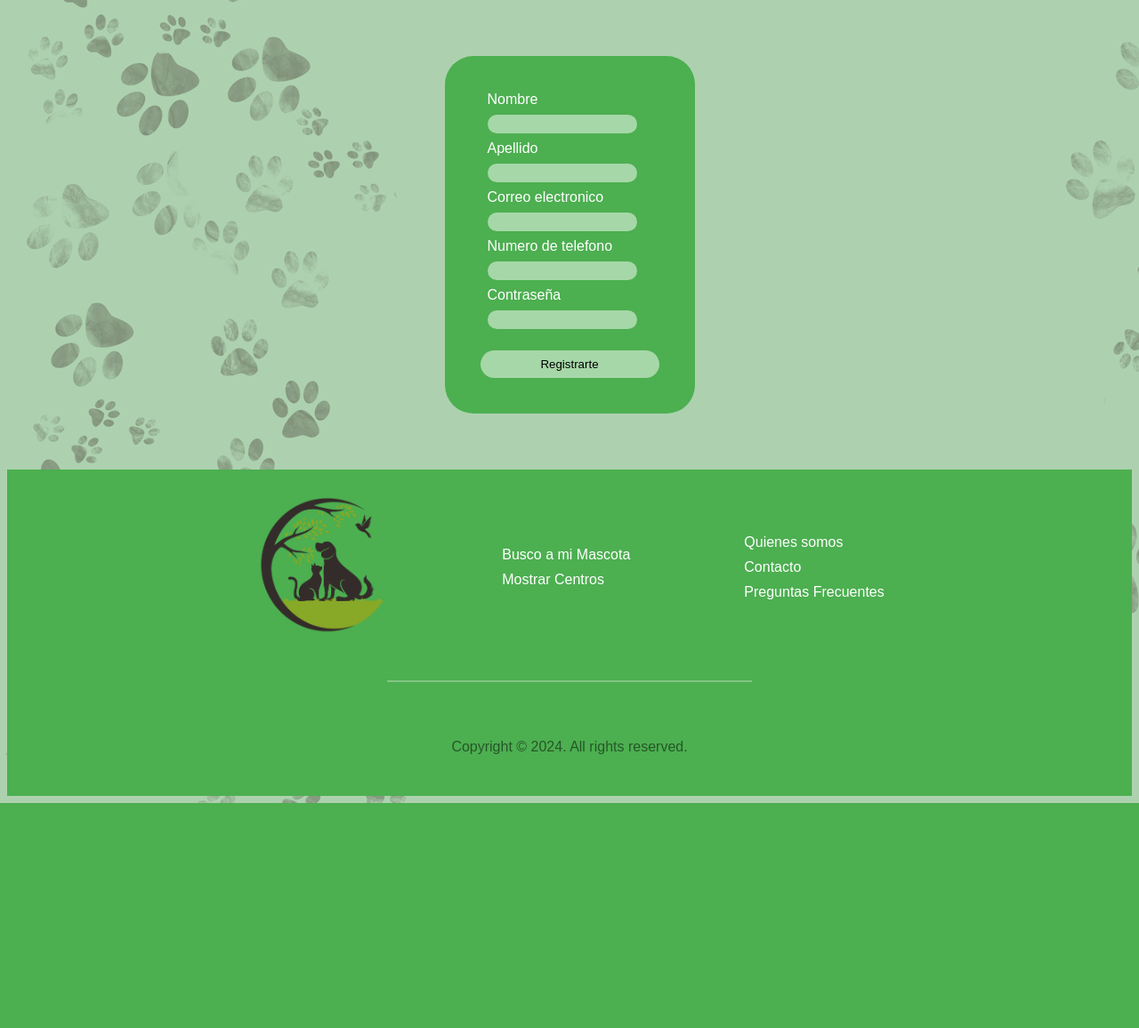
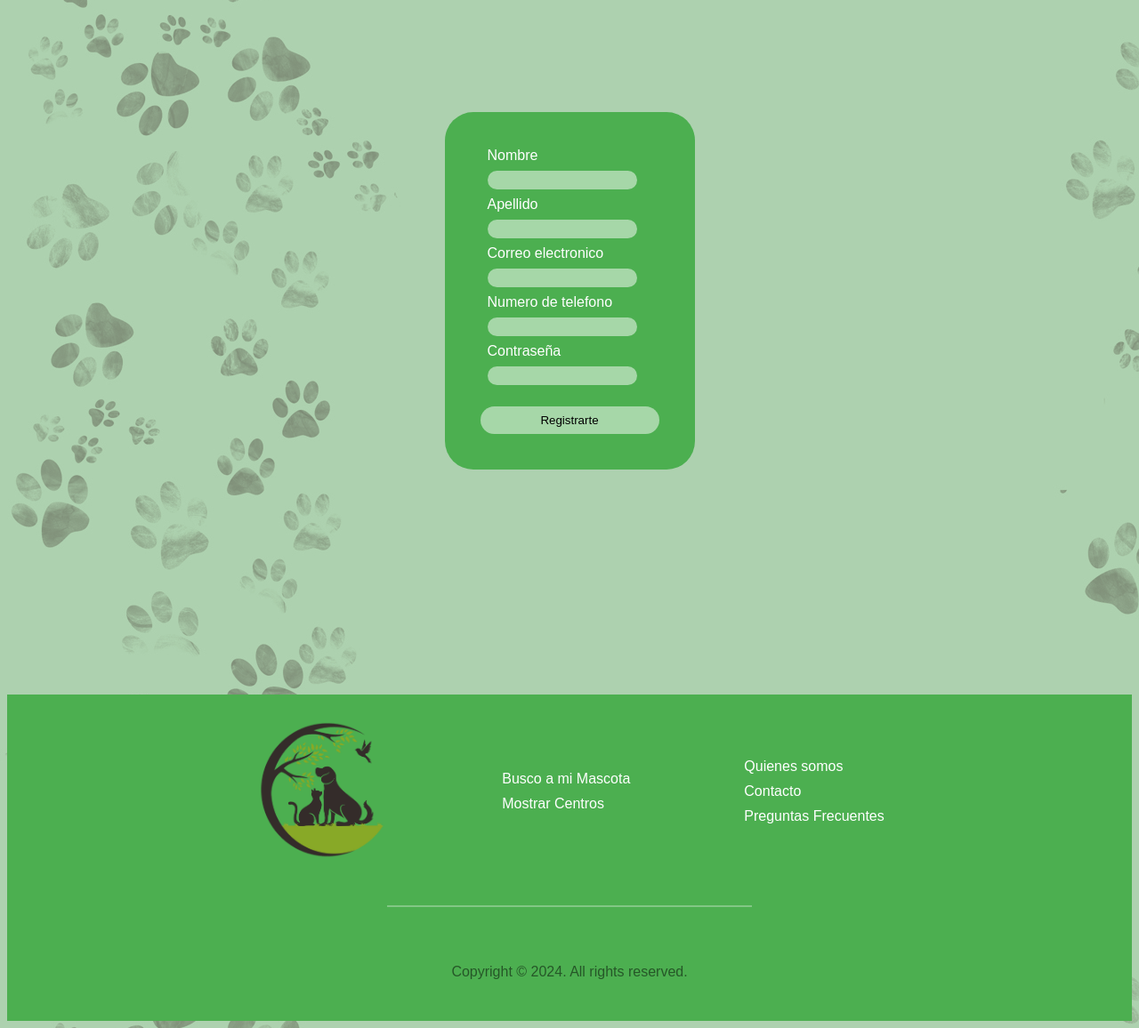
Before and after one commit to TomasPlaHozikian/TP-Mascotas-Perdidas, a Flask app: page /registrar_usuario in a window 1280 px wide. Shown: the part 103-1259 px from the top of the page at 89% size. Before the commit the page ends 1006 px from the top, so only its background shows below. Run offline with Flask 3, Linux system fonts and the light colour scheme; some libraries are stand-ins or nearby versions.

Commit message:
fotos de usuario placeholder eliminadas, fix de footer

```diff
--- a/Front End/static/css/styles.css
+++ b/Front End/static/css/styles.css
@@ -1,6 +1,9 @@
 body {
     background-image: url('/static/images/background.jpg');
     font-family: Arial, sans-serif;
+    display: flex;
+    flex-direction: column;
+    min-height: 100vh;
 }
 
 
@@ -121,7 +124,7 @@ header{
 
 footer{
   position: sticky;
-  margin-top: 5%;
+  margin-top: 20%;
   background: #4CAF50;
   padding: 30px 50px;
   display: flex;
--- a/Front End/templates/perfilajeno.html
+++ b/Front End/templates/perfilajeno.html
@@ -5,9 +5,6 @@
 {% block content %}
 
 <div class="PA">
-    <div class="imagen-ajeno">
-        <img src="{{url_for('static', filename='images/perfil.png')}}">
-    </div>
 
     <div class="perfil-ajeno">
         <h1>Perfil de : {{nombre}} {{apellido}}</h1>
--- a/Front End/templates/perfilpropio.html
+++ b/Front End/templates/perfilpropio.html
@@ -5,9 +5,6 @@
 {% block content %}
 <div class="Miperfil">
     <h1>Mi Perfil</h1>
-        <div class="foto-perfil">
-            <img src="{{url_for('static',filename = 'images/perfil.png')}}">
-        </div>
         <div class="info-perfil">
             <label for="nombre">Nombre y Apellido:</label>
             <p id="nombre">{{nombre}}</p>
```
